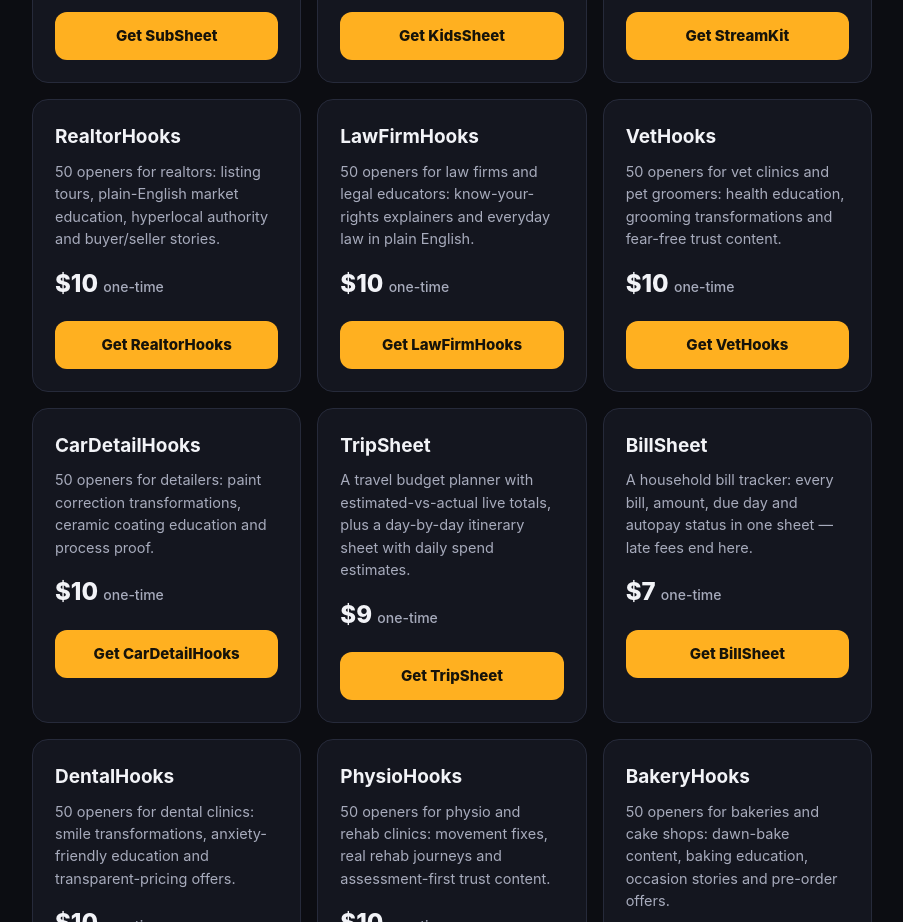
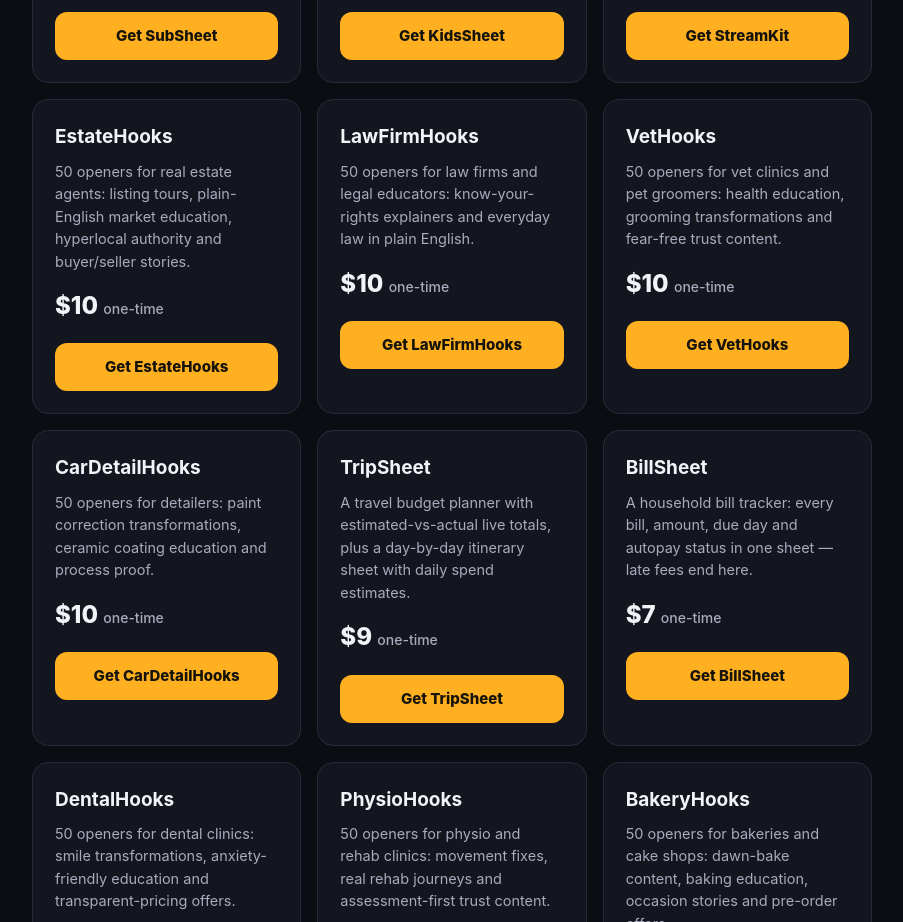
Before and after one commit to Jeffboyz/hookvault, a plain HTML site: page index.html in a window 1280 px wide. Shown: the part 8240-9162 px from the top of the page, without its empty margins (188-1091 px from the left). Drawn offline with Linux system fonts and the light colour scheme.

Commit message:
Rename RealtorHooks card to EstateHooks (trademark fix)

```diff
--- a/index.html
+++ b/index.html
@@ -459,10 +459,10 @@
         <a class="buy" href="https://www.creem.io/product/prod_gFAR8xuaTwmM9q0KrLEb5">Get StreamKit</a>
       </div>
       <div class="prod-card">
-        <h3>RealtorHooks</h3>
-        <p>50 openers for realtors: listing tours, plain-English market education, hyperlocal authority and buyer/seller stories.</p>
+        <h3>EstateHooks</h3>
+        <p>50 openers for real estate agents: listing tours, plain-English market education, hyperlocal authority and buyer/seller stories.</p>
         <div class="prod-price">$10 <small style="font-size:14px;color:var(--muted);font-weight:500">one-time</small></div>
-        <a class="buy" href="https://www.creem.io/product/prod_CUvXiwGUJJ4TGndNp2a1u">Get RealtorHooks</a>
+        <a class="buy" href="https://www.creem.io/product/prod_CUvXiwGUJJ4TGndNp2a1u">Get EstateHooks</a>
       </div>
       <div class="prod-card">
         <h3>LawFirmHooks</h3>
```
